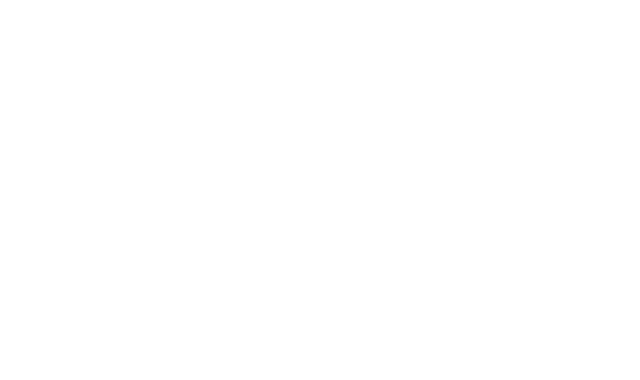
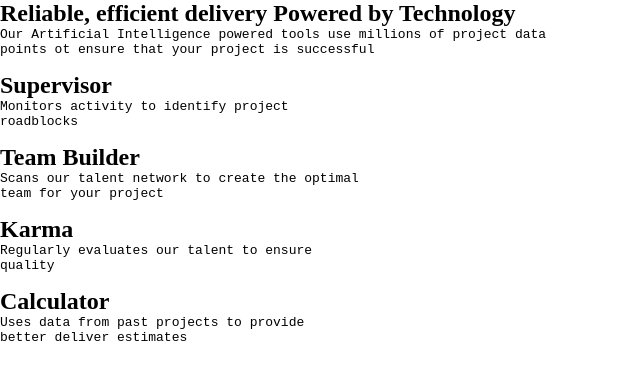
Before and after one commit to imLumarq/frontend-mentor-four-card-feature-section, a plain HTML site: page index.html in a window 1280 px wide. Shown: the whole page, without its empty margins (0-640 px from the left). Drawn offline with Linux system fonts and the light colour scheme.

Commit message:
added all the content for the index.html

```diff
--- a/index.html
+++ b/index.html
@@ -14,5 +14,54 @@
       rel="stylesheet"
     />
   </head>
-  <body></body>
+  <body>
+    <main>
+      <section>
+        <h1>Reliable, efficient delivery <span>Powered by Technology</span></h1>
+        <pre>
+Our Artificial Intelligence powered tools use millions of project data
+points ot ensure that your project is successful
+      </pre
+        >
+      </section>
+
+      <div>
+        <section>
+          <h2>Supervisor</h2>
+          <pre>
+Monitors activity to identify project
+roadblocks
+          </pre>
+        </section>
+      </div>
+
+      <div>
+        <section>
+          <h2>Team Builder</h2>
+          <pre>
+Scans our talent network to create the optimal
+team for your project
+          </pre>
+        </section>
+
+        <section>
+          <h2>Karma</h2>
+          <pre>
+Regularly evaluates our talent to ensure
+quality
+          </pre>
+        </section>
+      </div>
+
+      <div>
+        <section>
+          <h2>Calculator</h2>
+          <pre>
+Uses data from past projects to provide
+better deliver estimates
+          </pre>
+        </section>
+      </div>
+    </main>
+  </body>
 </html>
```
